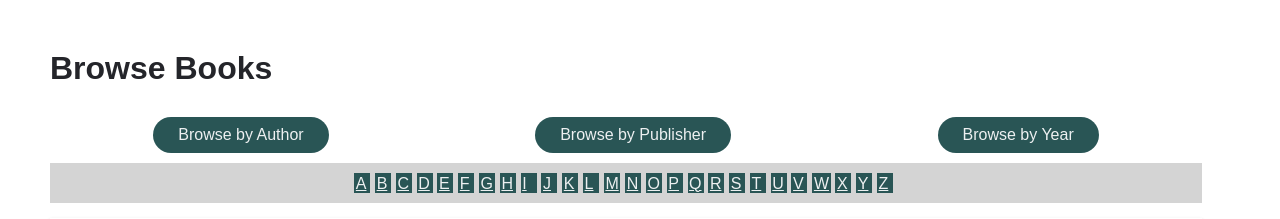
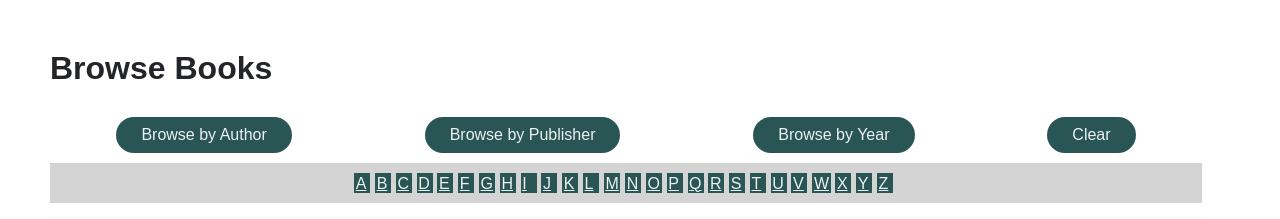
Before and after one commit to burntmilk/Library-Web-App, a Flask app: page /browse?filter=author in a window 1280 px wide. Shown: the part 60-279 px from the top of the page. Run offline with Flask 2, Linux system fonts and the light colour scheme; some libraries are stand-ins or nearby versions.

Commit message:
added "clear" button for filtering

```diff
--- a/library/templates/browse/browse.html
+++ b/library/templates/browse/browse.html
@@ -17,6 +17,9 @@
         <a href="{{url_for('browse_bp.browse', filter='year')}}"
           ><button>Browse by Year</button></a
         >
+      </li>
+      <li>
+        <a href="{{url_for('browse_bp.browse')}}"><button>Clear</button></a>
       </li>
     </ul>
   </div>
```
